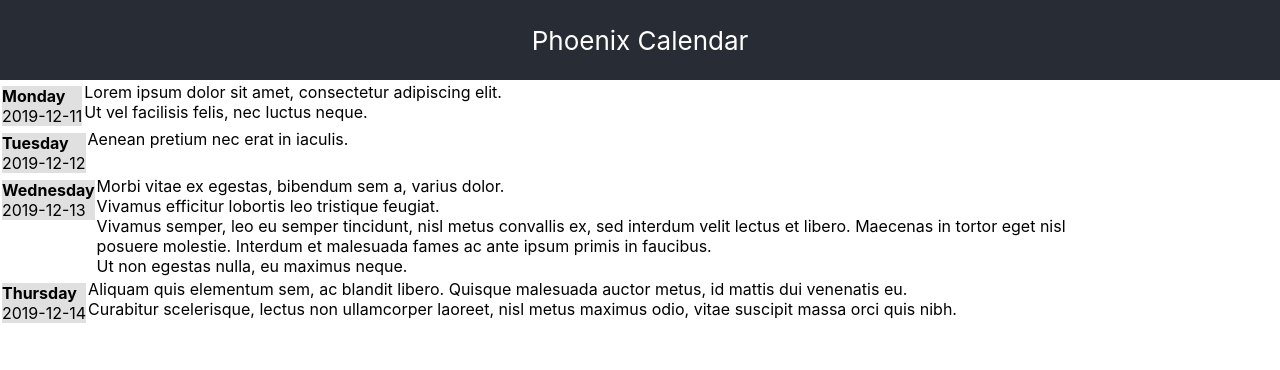
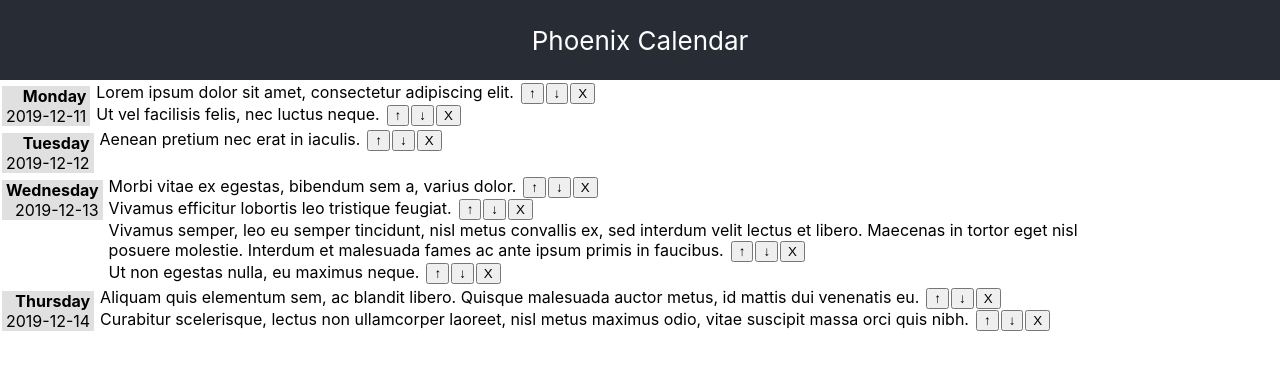
Before and after one commit to SebastianCelejewski/PhoenixCalendar, a React (Create React App) app: page / in a window 1280 px wide. Shown: the top 370 px of the page. Built offline with nearby package versions, Linux system fonts and the light colour scheme.

Commit message:
Adding event controls: move up, move down, delete + appropriate action

```diff
--- a/src/actions.js
+++ b/src/actions.js
@@ -1,5 +1,20 @@
 export const EDIT_EVENT_DESCRIPTION = 'EDIT_EVENT_DESCRIPTION'
+export const MOVE_EVENT_UP = 'MOVE_EVENT_UP'
+export const MOVE_EVENT_DOWN = 'MOVE_EVENT_DOWN'
+export const DELETE_EVENT = 'DELETE_EVENT'
 
 export function editEventDescription(date, eventIdx, eventDescription) {
   return { type: EDIT_EVENT_DESCRIPTION, date, eventIdx, eventDescription }
 }
+
+export function moveEventUp(date, eventIdx) {
+  return { type: MOVE_EVENT_UP, date, eventIdx}
+}
+
+export function moveEventDown(date, eventIdx) {
+  return { type: MOVE_EVENT_DOWN, date, eventIdx}
+}
+
+export function deleteEvent(date, eventIdx) {
+  return { type: DELETE_EVENT, date, eventIdx}
+}
--- a/src/components/Calendar.js
+++ b/src/components/Calendar.js
@@ -6,14 +6,38 @@ class Calendar extends React.Component {
   constructor(props) {
   	super(props);
   	this.onEventDescriptionChanged = this.onEventDescriptionChanged.bind(this);
+    this.onEventMovedUp = this.onEventMovedUp.bind(this);
+    this.onEventMovedDown = this.onEventMovedDown.bind(this);
+    this.onEventDeleted = this.onEventDeleted.bind(this);
   }
 
   onEventDescriptionChanged(date, eventIdx, eventDescription) {
   	this.props.onEventDescriptionChanged(date, eventIdx, eventDescription);
   }
 
+  onEventMovedUp(date, eventIdx) {
+    this.props.onEventMovedUp(date, eventIdx);
+  }
+
+  onEventMovedDown(date, eventIdx) {
+    this.props.onEventMovedDown(date, eventIdx);
+  }
+
+  onEventDeleted(date, eventIdx) {
+    this.props.onEventDeleted(date, eventIdx);
+  }
+
   renderDay(day) {
-    return (<Day key={day.date} dayOfWeek={day.dayOfWeek} date={day.date} events={day.events} onEventDescriptionChanged={this.onEventDescriptionChanged}/>);
+    return (<Day
+      key={day.date}
+      dayOfWeek={day.dayOfWeek}
+      date={day.date}
+      events={day.events}
+      onEventDescriptionChanged={this.onEventDescriptionChanged}
+      onEventMovedUp={this.onEventMovedUp}
+      onEventMovedDown={this.onEventMovedDown}
+      onEventDeleted={this.onEventDeleted}
+    />);
   }
 
   render() {
--- a/src/components/Day.css
+++ b/src/components/Day.css
@@ -7,9 +7,13 @@
 
 .dayHeader {
 	margin-top: 4px;
+	margin-right: 4px;
+	padding-left: 4px;
+	padding-right: 4px;
 	background-color: #e0e0e0;
 	display: inline-block;
 	vertical-align: top;
+	text-align: right;
 }
 
 .dayOfWeek {
--- a/src/components/Day.js
+++ b/src/components/Day.js
@@ -6,10 +6,25 @@ class Day extends React.Component {
   constructor(props) {
     super(props);
     this.onEventDescriptionChanged = this.onEventDescriptionChanged.bind(this);
+    this.onEventMovedUp = this.onEventMovedUp.bind(this);
+    this.onEventMovedDown = this.onEventMovedDown.bind(this);
+    this.onEventDeleted = this.onEventDeleted.bind(this);
   }
 
-  onEventDescriptionChanged(key, eventDescription) {
-    this.props.onEventDescriptionChanged(this.props.date, key, eventDescription);
+  onEventDescriptionChanged(eventIdx, eventDescription) {
+    this.props.onEventDescriptionChanged(this.props.date, eventIdx, eventDescription);
+  }
+
+  onEventMovedUp(eventIdx) {
+  	this.props.onEventMovedUp(this.props.date, eventIdx);
+  }
+
+  onEventMovedDown(eventIdx) {
+  	this.props.onEventMovedDown(this.props.date, eventIdx);
+  }
+
+  onEventDeleted(eventIdx) {
+  	this.props.onEventDeleted(this.props.date, eventIdx);
   }
 
   renderEvent(event, idx) {
@@ -19,6 +34,9 @@ class Day extends React.Component {
         eventIdx={idx}
         description={event}
         onEventDescriptionChanged={this.onEventDescriptionChanged}
+        onEventMovedUp={this.onEventMovedUp}
+        onEventMovedDown={this.onEventMovedDown}
+        onEventDeleted={this.onEventDeleted}
       />
     );
   }
--- a/src/components/Event.css
+++ b/src/components/Event.css
@@ -1,5 +1,13 @@
 .event {
 	text-align: left;
+}
+
+.eventControls {
+  margin-left: 5px;
+}
+
+.eventControls button {
+  margin-left: 2px;
 }
 
 p, textarea {
--- a/src/components/Event.js
+++ b/src/components/Event.js
@@ -9,10 +9,25 @@ class Event extends React.Component {
     this.acceptChange = this.acceptChange.bind(this);
     this.rejectChange = this.rejectChange.bind(this);
     this.onChange = this.onChange.bind(this);
+    this.moveEventUp = this.moveEventUp.bind(this);
+    this.moveEventDown = this.moveEventDown.bind(this);
+    this.deleteEvent = this.deleteEvent.bind(this);
   }
 
   enterEditMode() {
     this.setState( state => ({ mode: 'edit' }));
+  }
+
+  moveEventUp() {
+    this.props.onEventMovedUp(this.props.eventIdx);
+  }
+
+  moveEventDown() {
+    this.props.onEventMovedDown(this.props.eventIdx);
+  }
+
+  deleteEvent() {
+    this.props.onEventDeleted(this.props.eventIdx);
   }
 
   acceptChange() {
@@ -39,8 +54,13 @@ class Event extends React.Component {
 
   renderViewMode() {
     return (
-      <div className="event" onClick={this.enterEditMode}>
-        {this.state.description}
+      <div className="event" >
+        <span onClick={this.enterEditMode}>{this.state.description}</span>
+        <span className="eventControls">
+          <button onClick={this.moveEventUp}>&uarr;</button>
+          <button onClick={this.moveEventDown}>&darr;</button>
+          <button onClick={this.deleteEvent}>X</button>
+        </span>
       </div>
     );
   }
--- a/src/containers/VisibleCalendar.js
+++ b/src/containers/VisibleCalendar.js
@@ -1,5 +1,5 @@
 import { connect } from 'react-redux'
-import { editEventDescription } from '../actions'
+import { editEventDescription, moveEventUp, moveEventDown, deleteEvent } from '../actions'
 import Calendar from '../components/Calendar'
 
 const mapStateToProps = state => {
@@ -14,7 +14,16 @@ const mapDispatchToProps = dispatch => {
   return {
   	onEventDescriptionChanged: (date, eventIdx, eventDescription) => {
   	  dispatch(editEventDescription(date, eventIdx, eventDescription))
-  	}
+  	},
+    onEventMovedUp: (date, eventIdx) => {
+      dispatch(moveEventUp(date, eventIdx))
+    },
+    onEventMovedDown: (date, eventIdx) => {
+      dispatch(moveEventDown(date, eventIdx))
+    },
+    onEventDeleted: (date, eventIdx) => {
+      dispatch(deleteEvent(date, eventIdx))
+    }
   }
 }
 
```
